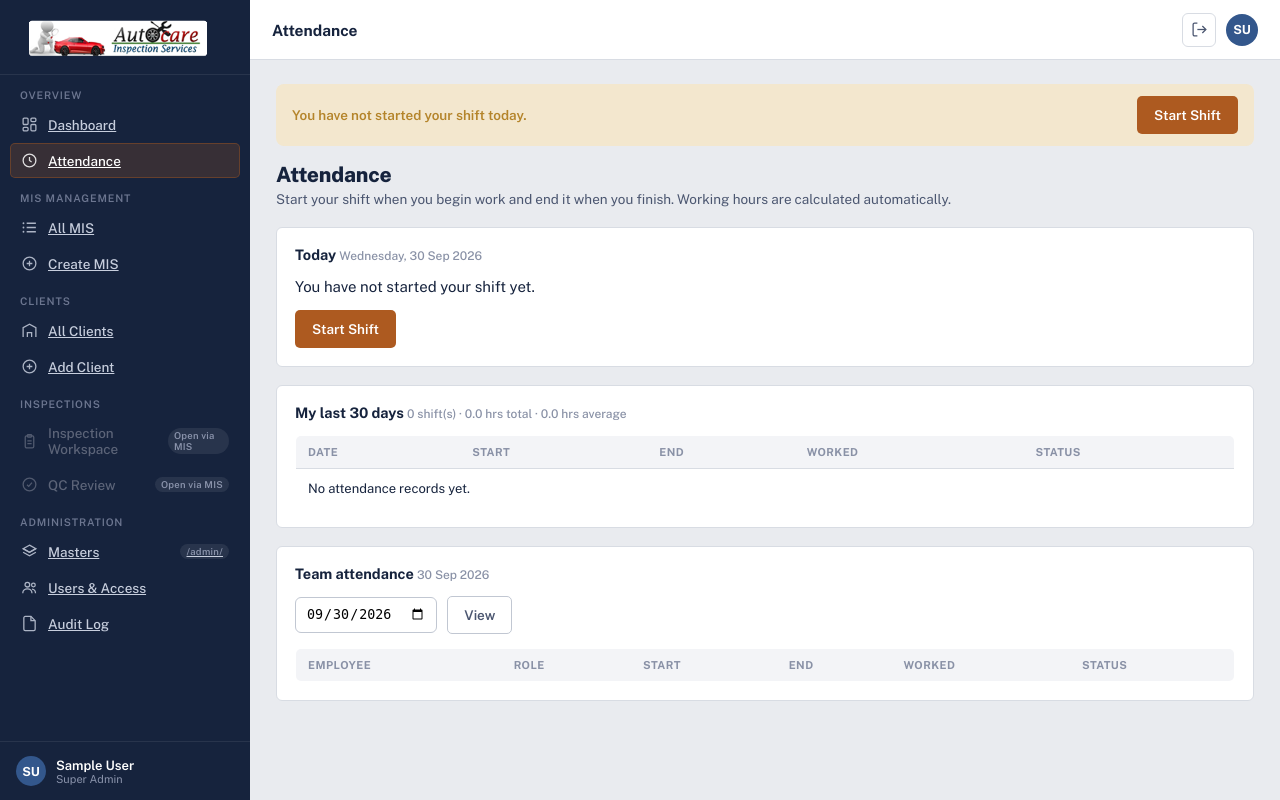
After one commit to prudhvirajeshm5-hub/ACIS, a Django app: page /attendance/ in a window 1280 px wide. The commit adds this page. Run offline with Django 5.2, Linux system fonts and the light colour scheme; a user stored in the database is signed in; tables that the repository leaves empty hold one stand-in row (values such as "Sample post"); lists and menus that the app fills with data are empty.

Commit message:
Add attendance: Start/End Shift banner, hours calculation, team view

```diff
--- a/apps/accounts/management/commands/seed_roles.py
+++ b/apps/accounts/management/commands/seed_roles.py
@@ -20,7 +20,7 @@ ROLE_PERMISSIONS = {
     "Manager": [
         "mis.*", "insurers.*", "customers.*", "vehicles.*",
         "inspections.view_*", "inspections.assign_inspection", "inspections.reassign_inspection",
-        "qc.*", "audit.view_auditlog", "mis.export_mis_excel", "mis.export_mis_pdf",
+        "qc.*", "attendance.view_all_attendance", "audit.view_auditlog", "mis.export_mis_excel", "mis.export_mis_pdf",
     ],
     "QC Executive": [
         "inspections.view_*", "qc.*", "mis.view_mis",
--- /dev/null
+++ b/apps/attendance/context_processors.py
@@ -0,0 +1,12 @@
+from django.utils import timezone
+
+from .models import Attendance
+
+
+def attendance_today(request):
+    """Gives every page today's attendance row so the shift banner can render."""
+    user = getattr(request, "user", None)
+    if not user or not user.is_authenticated:
+        return {}
+    record = Attendance.objects.filter(user=user, date=timezone.localdate()).first()
+    return {"att_today": record}
--- /dev/null
+++ b/apps/attendance/views.py
@@ -0,0 +1,73 @@
+from datetime import timedelta
+
+from django.contrib import messages
+from django.contrib.auth import get_user_model
+from django.contrib.auth.decorators import login_required
+from django.shortcuts import redirect, render
+from django.urls import reverse
+from django.utils import timezone
+from django.utils.dateparse import parse_date
+from django.utils.http import url_has_allowed_host_and_scheme
+from django.views.decorators.http import require_POST
+
+from .models import Attendance
+
+
+def _back(request):
+    nxt = request.POST.get("next", "")
+    if nxt and url_has_allowed_host_and_scheme(nxt, allowed_hosts={request.get_host()}):
+        return redirect(nxt)
+    return redirect(reverse("attendance:home"))
+
+
+@login_required
+@require_POST
+def start_shift(request):
+    record, created = Attendance.objects.get_or_create(
+        user=request.user, date=timezone.localdate(),
+        defaults={"shift_start": timezone.now()},
+    )
+    if created:
+        messages.success(request, f"Shift started at {timezone.localtime(record.shift_start):%I:%M %p}.")
+    else:
+        messages.info(request, "You have already started your shift today.")
+    return _back(request)
+
+
+@login_required
+@require_POST
+def end_shift(request):
+    record = Attendance.objects.filter(user=request.user, date=timezone.localdate(), shift_end__isnull=True).first()
+    if record is None:
+        messages.info(request, "There is no open shift to end.")
+    else:
+        record.shift_end = timezone.now()
+        record.save(update_fields=["shift_end"])
+        messages.success(request, f"Shift ended. You worked {record.worked_display} today.")
+    return _back(request)
+
+
+@login_required
+def attendance_home(request):
+    today = timezone.localdate()
+    today_record = Attendance.objects.filter(user=request.user, date=today).first()
+
+    my_records = list(Attendance.objects.filter(user=request.user, date__gte=today - timedelta(days=30)))
+    done = [r for r in my_records if r.shift_end]
+    total_seconds = sum(r.worked.total_seconds() for r in done)
+    summary = {
+        "shifts": len(done),
+        "hours": f"{total_seconds / 3600:.1f}",
+        "avg": f"{(total_seconds / 3600 / len(done)):.1f}" if done else "0.0",
+    }
+
+    ctx = {"today": today, "today_record": today_record, "my_records": my_records, "summary": summary}
+
+    if request.user.has_perm("attendance.view_all_attendance"):
+        day = parse_date(request.GET.get("date", "")) or today
+        team = list(Attendance.objects.filter(date=day).select_related("user"))
+        present_ids = {r.user_id for r in team}
+        absent = get_user_model().objects.filter(is_active=True, is_superuser=False).exclude(pk__in=present_ids)
+        ctx.update({"can_view_all": True, "team": team, "absent": absent, "team_date": day})
+
+    return render(request, "attendance/attendance.html", ctx)
--- a/config/settings/base.py
+++ b/config/settings/base.py
@@ -46,6 +46,7 @@ LOCAL_APPS = [
     "apps.mis",
     "apps.inspections",
     "apps.qc",
+    "apps.attendance",
     "apps.audit",
     "apps.notifications",
     "apps.billing",
@@ -84,6 +85,7 @@ TEMPLATES = [
                 "django.contrib.auth.context_processors.auth",
                 "django.contrib.messages.context_processors.messages",
                 "apps.accounts.context_processors.role_permissions",
+                "apps.attendance.context_processors.attendance_today",
             ],
         },
     },
--- a/config/urls.py
+++ b/config/urls.py
@@ -15,6 +15,7 @@ urlpatterns = [
     path("mis/", include("apps.mis.urls_web", namespace="mis")),
     path("inspections/", include("apps.inspections.urls_web", namespace="inspections")),
     path("qc/", include("apps.qc.urls_web", namespace="qc")),
+    path("attendance/", include("apps.attendance.urls_web", namespace="attendance")),
 
     # REST API (versioned; Flutter and any other client consumes only this)
     path("api/v1/", include("apps.api.urls")),
--- /dev/null
+++ b/templates/attendance/_banner.html
@@ -0,0 +1,31 @@
+{% if user.is_authenticated %}
+<div style="display:flex;align-items:center;justify-content:space-between;gap:12px;flex-wrap:wrap;padding:12px 16px;margin-bottom:16px;border-radius:8px;font-size:13.5px;font-weight:600;
+  {% if not att_today %}background:var(--warn-soft);color:var(--warn);{% elif att_today.shift_end is None %}background:var(--good-soft);color:var(--good);{% else %}background:var(--paper);color:var(--ink-soft);{% endif %}">
+  {% if not att_today %}
+    <span>You have not started your shift today.</span>
+    <form method="post" action="{% url 'attendance:start' %}" style="margin:0;">
+      {% csrf_token %}<input type="hidden" name="next" value="{{ request.get_full_path }}">
+      <button class="btn btn-primary" type="submit">Start Shift</button>
+    </form>
+  {% elif att_today.shift_end is None %}
+    <span>On shift since {{ att_today.shift_start|date:"h:i A" }} &middot; <span id="att-timer" data-start="{{ att_today.shift_start|date:'c' }}">0h 00m</span></span>
+    <form method="post" action="{% url 'attendance:end' %}" style="margin:0;">
+      {% csrf_token %}<input type="hidden" name="next" value="{{ request.get_full_path }}">
+      <button class="btn btn-ghost" type="submit">End Shift</button>
+    </form>
+    <script>
+      (function () {
+        var el = document.getElementById("att-timer");
+        var start = new Date(el.dataset.start).getTime();
+        function tick() {
+          var m = Math.max(0, Math.floor((Date.now() - start) / 60000));
+          el.textContent = Math.floor(m / 60) + "h " + String(m % 60).padStart(2, "0") + "m";
+        }
+        tick(); setInterval(tick, 30000);
+      })();
+    </script>
+  {% else %}
+    <span>Shift completed today: {{ att_today.shift_start|date:"h:i A" }} to {{ att_today.shift_end|date:"h:i A" }} ({{ att_today.worked_display }})</span>
+  {% endif %}
+</div>
+{% endif %}
--- /dev/null
+++ b/templates/attendance/attendance.html
@@ -0,0 +1,74 @@
+{% extends "base/base.html" %}
+{% block page_title %}Attendance{% endblock %}
+{% block content %}
+<div class="page-head">
+  <div><h1>Attendance</h1><p>Start your shift when you begin work and end it when you finish. Working hours are calculated automatically.</p></div>
+</div>
+
+<div class="card" style="margin-bottom:18px;">
+  <h3>Today <span>{{ today|date:"l, d M Y" }}</span></h3>
+  {% if not today_record %}
+    <p>You have not started your shift yet.</p>
+    <form method="post" action="{% url 'attendance:start' %}">{% csrf_token %}<button class="btn btn-primary" type="submit">Start Shift</button></form>
+  {% else %}
+    <p><b>Started:</b> {{ today_record.shift_start|date:"h:i A" }}<br>
+       <b>Ended:</b> {% if today_record.shift_end %}{{ today_record.shift_end|date:"h:i A" }}{% else %}-{% endif %}<br>
+       <b>Worked:</b> {{ today_record.worked_display }}<br>
+       <b>Status:</b> <span class="badge {{ today_record.status_class }}">{{ today_record.status }}</span></p>
+    {% if not today_record.shift_end %}
+    <form method="post" action="{% url 'attendance:end' %}">{% csrf_token %}<button class="btn btn-ghost" type="submit">End Shift</button></form>
+    {% endif %}
+  {% endif %}
+</div>
+
+<div class="card" style="margin-bottom:18px;">
+  <h3>My last 30 days <span>{{ summary.shifts }} shift(s) &middot; {{ summary.hours }} hrs total &middot; {{ summary.avg }} hrs average</span></h3>
+  <table>
+    <thead><tr><th>Date</th><th>Start</th><th>End</th><th>Worked</th><th>Status</th></tr></thead>
+    <tbody>
+    {% for r in my_records %}
+      <tr>
+        <td>{{ r.date|date:"d M Y" }}</td>
+        <td>{{ r.shift_start|date:"h:i A" }}</td>
+        <td>{% if r.shift_end %}{{ r.shift_end|date:"h:i A" }}{% else %}-{% endif %}</td>
+        <td>{{ r.worked_display }}</td>
+        <td><span class="badge {{ r.status_class }}">{{ r.status }}</span></td>
+      </tr>
+    {% empty %}<tr><td colspan="5">No attendance records yet.</td></tr>{% endfor %}
+    </tbody>
+  </table>
+</div>
+
+{% if can_view_all %}
+<div class="card">
+  <h3>Team attendance <span>{{ team_date|date:"d M Y" }}</span></h3>
+  <form method="get" class="toolbar">
+    <input type="date" name="date" value="{{ team_date|date:'Y-m-d' }}" style="padding:8px 10px;border:1px solid var(--line-strong);border-radius:6px;">
+    <button class="btn btn-ghost" type="submit">View</button>
+  </form>
+  <table>
+    <thead><tr><th>Employee</th><th>Role</th><th>Start</th><th>End</th><th>Worked</th><th>Status</th></tr></thead>
+    <tbody>
+    {% for r in team %}
+      <tr>
+        <td>{{ r.user.get_full_name|default:r.user.username }}</td>
+        <td>{{ r.user.role_label }}</td>
+        <td>{{ r.shift_start|date:"h:i A" }}</td>
+        <td>{% if r.shift_end %}{{ r.shift_end|date:"h:i A" }}{% else %}-{% endif %}</td>
+        <td>{{ r.worked_display }}</td>
+        <td><span class="badge {{ r.status_class }}">{{ r.status }}</span></td>
+      </tr>
+    {% endfor %}
+    {% for u in absent %}
+      <tr>
+        <td>{{ u.get_full_name|default:u.username }}</td>
+        <td>{{ u.role_label }}</td>
+        <td>-</td><td>-</td><td>-</td>
+        <td><span class="badge b-bad">Absent</span></td>
+      </tr>
+    {% endfor %}
+    </tbody>
+  </table>
+</div>
+{% endif %}
+{% endblock %}
--- a/templates/base/base.html
+++ b/templates/base/base.html
@@ -20,6 +20,10 @@
         <a class="navitem {% if request.resolver_match.app_name == 'dashboard' %}active{% endif %}" href="{% url 'dashboard:home' %}">
           <svg width="17" height="17" viewBox="0 0 24 24" fill="none" stroke="currentColor" stroke-width="1.8"><rect x="3" y="3" width="7" height="9" rx="1.5"/><rect x="14" y="3" width="7" height="5" rx="1.5"/><rect x="14" y="12" width="7" height="9" rx="1.5"/><rect x="3" y="16" width="7" height="5" rx="1.5"/></svg>
           <span>Dashboard</span>
+        </a>
+        <a class="navitem {% if request.resolver_match.app_name == 'attendance' %}active{% endif %}" href="{% url 'attendance:home' %}">
+          <svg width="17" height="17" viewBox="0 0 24 24" fill="none" stroke="currentColor" stroke-width="1.8"><circle cx="12" cy="12" r="9"/><path d="M12 7v5l3 2"/></svg>
+          <span>Attendance</span>
         </a>
       </div>
       <div class="navgroup">
@@ -99,6 +103,7 @@
       </div>
     </div>
     <div class="content" id="content">
+      {% include "attendance/_banner.html" %}
       {% if messages %}
       <div class="messages">
         {% for message in messages %}<div class="msg {{ message.tags }}">{{ message }}</div>{% endfor %}
```
Also changed, not shown: apps/attendance/admin.py (added, +11 -0 lines), apps/attendance/apps.py (added, +7 -0 lines), apps/attendance/models.py (added, +55 -0 lines), apps/attendance/urls_web.py (added, +11 -0 lines), apps/attendance/__init__.py (added), apps/attendance/migrations/0001_initial.py (added), apps/attendance/migrations/__init__.py (added).
